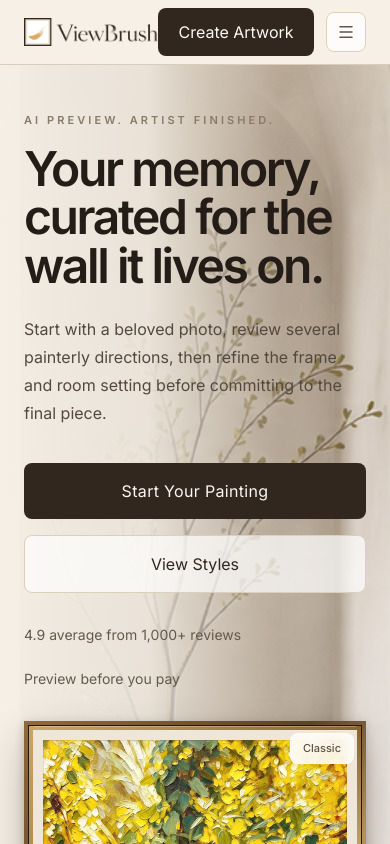
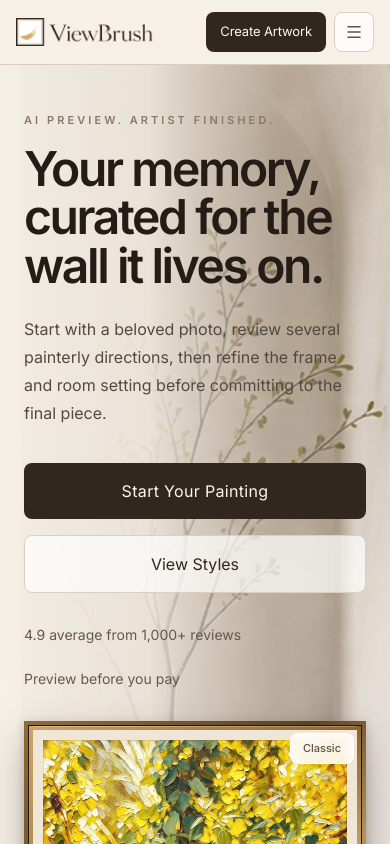
Before and after one commit to l270494039/ViewBrush, a React (Vite) app: page / in a window 390 px wide. Shown: the top 844 px of the page. Built offline with nearby package versions, Linux system fonts and the light colour scheme; a web font is replaced by a local one.

Commit message:
Refine navbar and footer visibility

```diff
--- a/src/App.tsx
+++ b/src/App.tsx
@@ -373,7 +373,7 @@ function AppContent() {
             />
           )}
       </main>
-      {route === 'home' && (
+      {!isStudioRoute && (
         <div className="md:hidden">
           <Footer onNavigate={navigate} />
         </div>
--- a/src/components/BrandLogo.tsx
+++ b/src/components/BrandLogo.tsx
@@ -7,9 +7,11 @@ type BrandLogoVariant = 'nav' | 'footer';
 export default function BrandLogo({
   variant = 'nav',
   decorative = false,
+  className = '',
 }: {
   variant?: BrandLogoVariant;
   decorative?: boolean;
+  className?: string;
 }) {
   const logoAlt = decorative ? '' : 'ViewBrush';
 
@@ -19,7 +21,7 @@ export default function BrandLogo({
         src={lockup}
         alt={logoAlt}
         aria-hidden={decorative ? 'true' : undefined}
-        className="h-[34px] w-auto object-contain md:h-[40px]"
+        className={`h-[34px] w-auto object-contain md:h-[40px] ${className}`}
       />
     );
   }
@@ -29,7 +31,7 @@ export default function BrandLogo({
       src={lockup}
       alt={logoAlt}
       aria-hidden={decorative ? 'true' : undefined}
-      className="h-[28px] w-auto object-contain md:h-[32px]"
+      className={`h-[28px] w-auto object-contain md:h-[32px] ${className}`}
     />
   );
 }
--- a/src/components/Navbar.tsx
+++ b/src/components/Navbar.tsx
@@ -47,16 +47,16 @@ export default function Navbar({
   return (
     <>
       <nav className="fixed top-0 z-40 w-full border-b border-[#D8CDBB] bg-[#F6F0E7]/92 backdrop-blur-md transition-all duration-300">
-        <div className="mx-auto flex h-16 max-w-[1600px] items-center justify-between px-6 lg:px-10">
-          <div className="flex min-w-0 items-center">
+        <div className="mx-auto flex h-16 max-w-[1600px] items-center justify-between gap-3 px-4 sm:px-6 lg:px-10">
+          <div className="flex min-w-0 flex-1 items-center">
             <button
               type="button"
               aria-label="Go to ViewBrush home"
               onClick={() => onNavigate('home')}
-              className="inline-flex items-center rounded-[2px] transition-opacity hover:opacity-95"
+              className="inline-flex min-w-0 items-center rounded-[2px] transition-opacity hover:opacity-95"
             >
               <span className="sr-only">ViewBrush</span>
-              <BrandLogo variant="nav" decorative />
+              <BrandLogo variant="nav" decorative className="h-[24px] sm:h-[28px]" />
             </button>
           </div>
 
@@ -80,7 +80,7 @@ export default function Navbar({
             ))}
           </ul>
 
-          <div className="flex items-center justify-end gap-3 md:gap-4 lg:gap-5">
+          <div className="flex flex-shrink-0 items-center justify-end gap-2 sm:gap-3 md:gap-4 lg:gap-5">
             <button
               type="button"
               aria-label="Account"
@@ -108,7 +108,7 @@ export default function Navbar({
             </button>
             <button
               onClick={() => onNavigate('create')}
-              className={`${getButtonClasses('primary', 'px-3.5 py-2 text-[12px] font-semibold whitespace-nowrap sm:px-5 sm:text-sm')} max-w-[9.75rem]`}
+              className="button-lift inline-flex !h-10 items-center justify-center whitespace-nowrap rounded-[8px] bg-[#31271F] !px-3.5 !py-0 !text-[13px] leading-none font-semibold tracking-[-0.01em] text-[#FBF8F3] transition-[background-color,transform] duration-200 hover:bg-[#241C16] sm:!h-auto sm:!px-5 sm:!py-3 sm:!text-sm"
             >
               {ctaLabel}
             </button>
```
